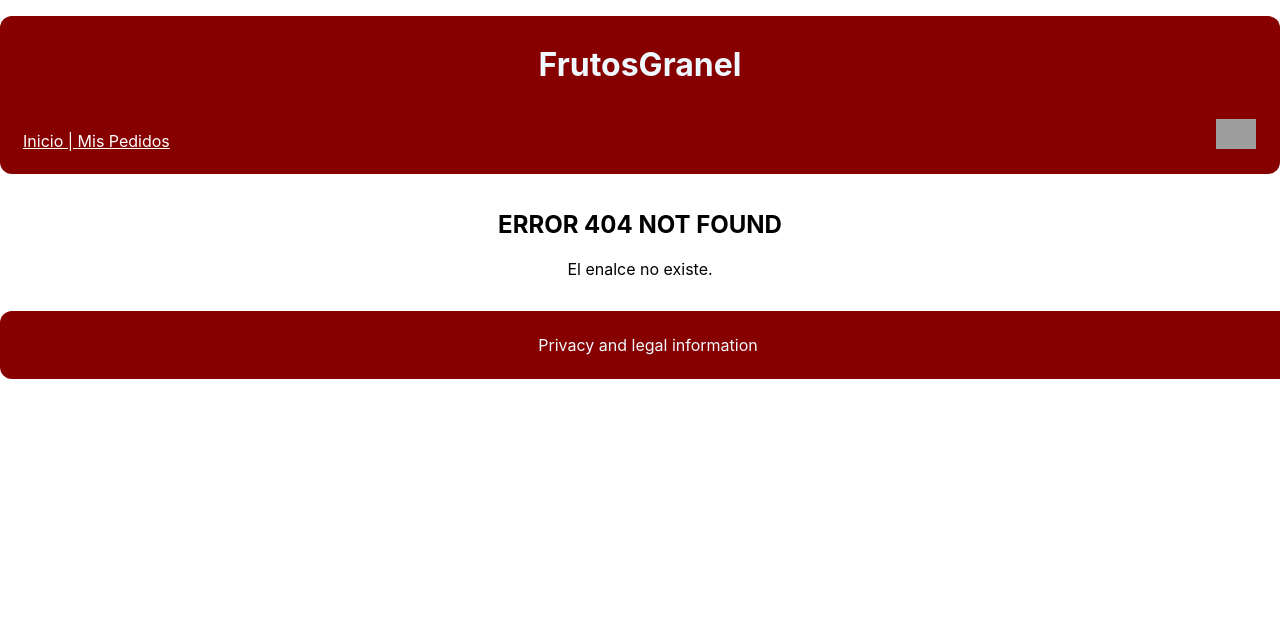
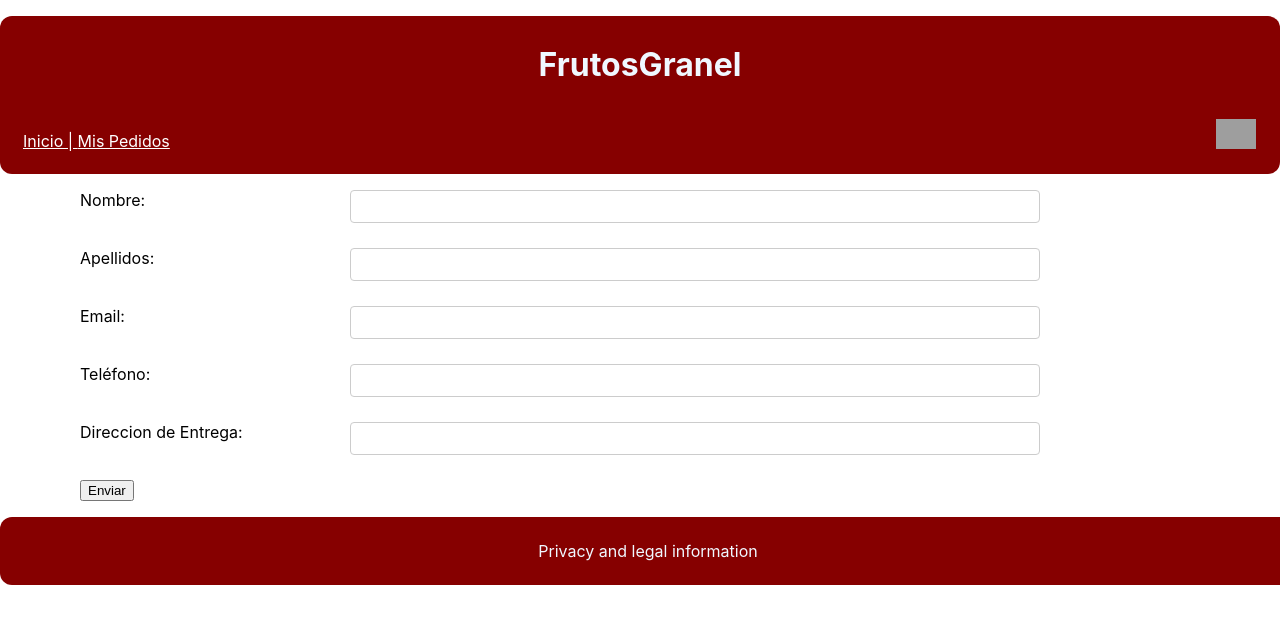
Before and after one commit to LaCeBr/WebAPP, a React (Create React App) app: page /formulario in a window 1280 px wide. Before the commit this address had no page. Shown: the top 624 px of the page. Built offline with nearby package versions, Linux system fonts and the light colour scheme; grey boxes are pictures that could not be loaded.

Commit message:
Crea formulario

```diff
--- a/src/App.css
+++ b/src/App.css
@@ -56,3 +56,27 @@
   background-color: #ffffff;
   border: 0;
 }
+
+.formulario {
+  padding-left: 5rem;
+  display: flex;
+  flex-direction: column;
+  align-items: flex-start;
+}
+
+.formulario label {
+  display: flex;
+  justify-content: space-between;
+  width: 100%;
+  max-width: 80%;
+  margin-bottom: 5px;
+}
+
+
+.formulario label input {
+  width: calc(100% - 30%);
+  justify-content: space-between;
+  padding: 8px;
+  border: 1px solid #ccc;
+  border-radius: 4px;
+}
--- a/src/App.js
+++ b/src/App.js
@@ -6,6 +6,7 @@ import Home from './Pages/Home';
 import Pedidos from './Pages/Pedidos';
 import ErrorPage from './Pages/ErrorPage';
 import Confirmacion from './Pages/Confirmacion';
+import Formulario from './Pages/Formulario';
 import { CartProvider } from './Funciones/Carrito/Contexto';
 import Lateral from './Funciones/Carrito/Lateral';
 
@@ -20,6 +21,7 @@ function App() {
             <Route path='/' element={<Home />} />
             <Route path='/pedidos' element={<Pedidos />} />
             <Route path='/confirmacion' element={<Confirmacion />} />
+            <Route path='/formulario' element={<Formulario />} />
             <Route path='*' element={<ErrorPage />} />
           </Routes>
         </div>
--- a/src/Pages/Confirmacion.js
+++ b/src/Pages/Confirmacion.js
@@ -13,7 +13,7 @@ function Confirmacion() {
     };
 
     const Continua = () => {
-        return(<div>bien</div>)
+        navigate('/formulario');
     }
 
     if (cart.length > 0){
--- /dev/null
+++ b/src/Pages/Formulario.js
@@ -0,0 +1,84 @@
+import React, {Fragment, useState, useContext} from 'react';
+
+
+const Formulario = () => {
+
+  const [formData, setFormData] = useState({
+    nombre: '',
+    apellidos: '',
+    email: '',
+    telefono: '',
+    domicilio: ''
+  });
+
+  const handleChange = (e) => {
+    setFormData({
+      ...formData,
+      [e.target.name]: e.target.value
+    });
+  };
+
+  const handleSubmit = (e) => {
+    e.preventDefault();
+    console.log('Datos del formulario:', formData);
+  };
+
+  return (
+    <form className='formulario' onSubmit={handleSubmit}>
+      <label>
+        Nombre:
+        <input
+          type="text"
+          name="nombre"
+          value={formData.nombre}
+          onChange={handleChange}
+        />
+      </label>
+      <br />
+      <label>
+        Apellidos:
+        <input
+          type="text"
+          name="apellido"
+          value={formData.apellidos}
+          onChange={handleChange}
+        />
+      </label>
+      <br />
+      <label>
+        Email:
+        <input
+          type="email"
+          name="email"
+          value={formData.email}
+          onChange={handleChange}
+        />
+      </label>
+      <br />
+      <label>
+        Teléfono:
+        <input
+          type="tel"
+          name="telefono"
+          value={formData.telefono}
+          onChange={handleChange}
+        />
+      </label>
+      <br />
+      <label>
+        Direccion de Entrega:
+        <input
+          type="text"
+          name="domicilio"
+          value={formData.domicilio}
+          onChange={handleChange}
+        />
+      </label>
+      <br />
+      <button type="submit">Enviar</button>
+    </form>
+  );
+};
+
+
+export default Formulario;
```
